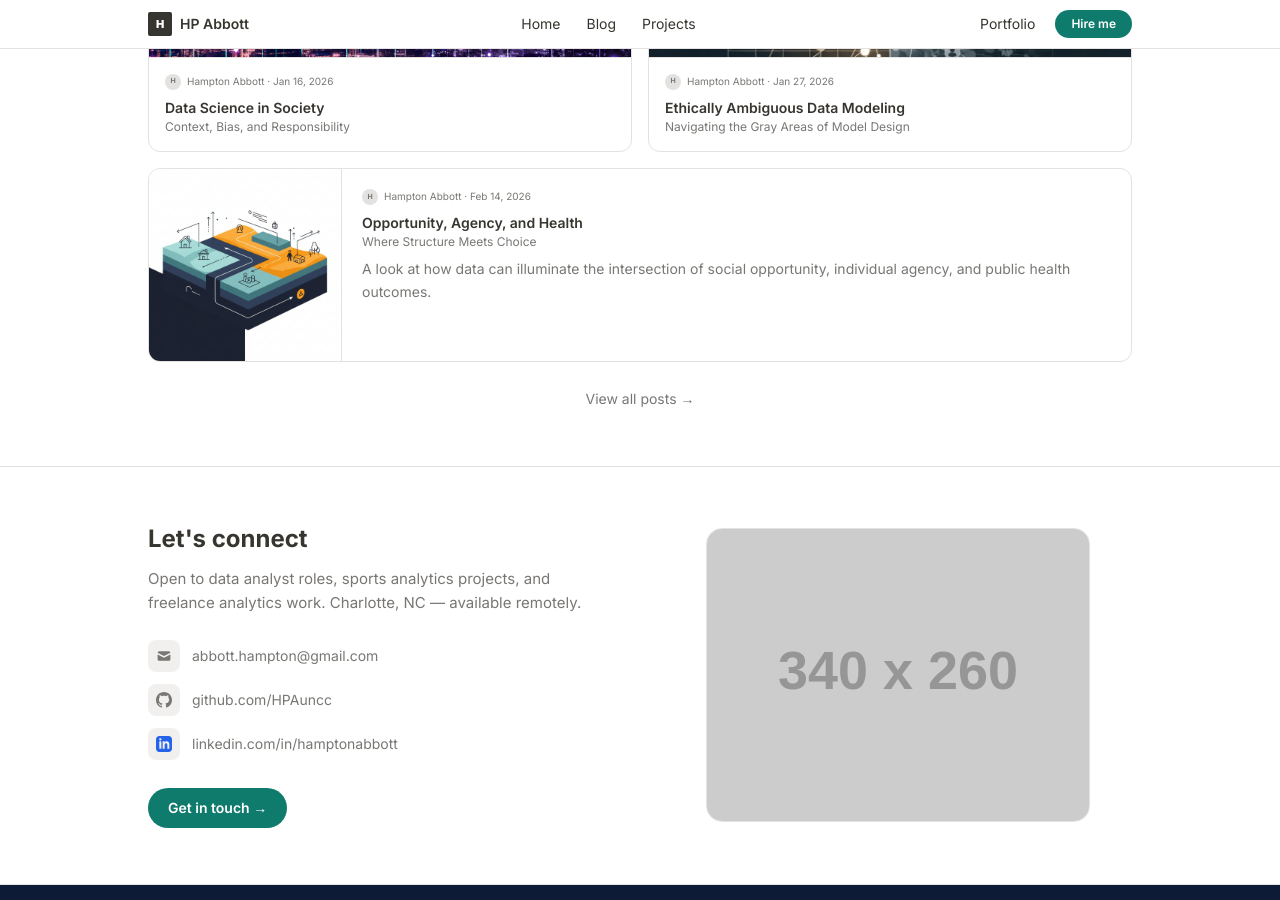
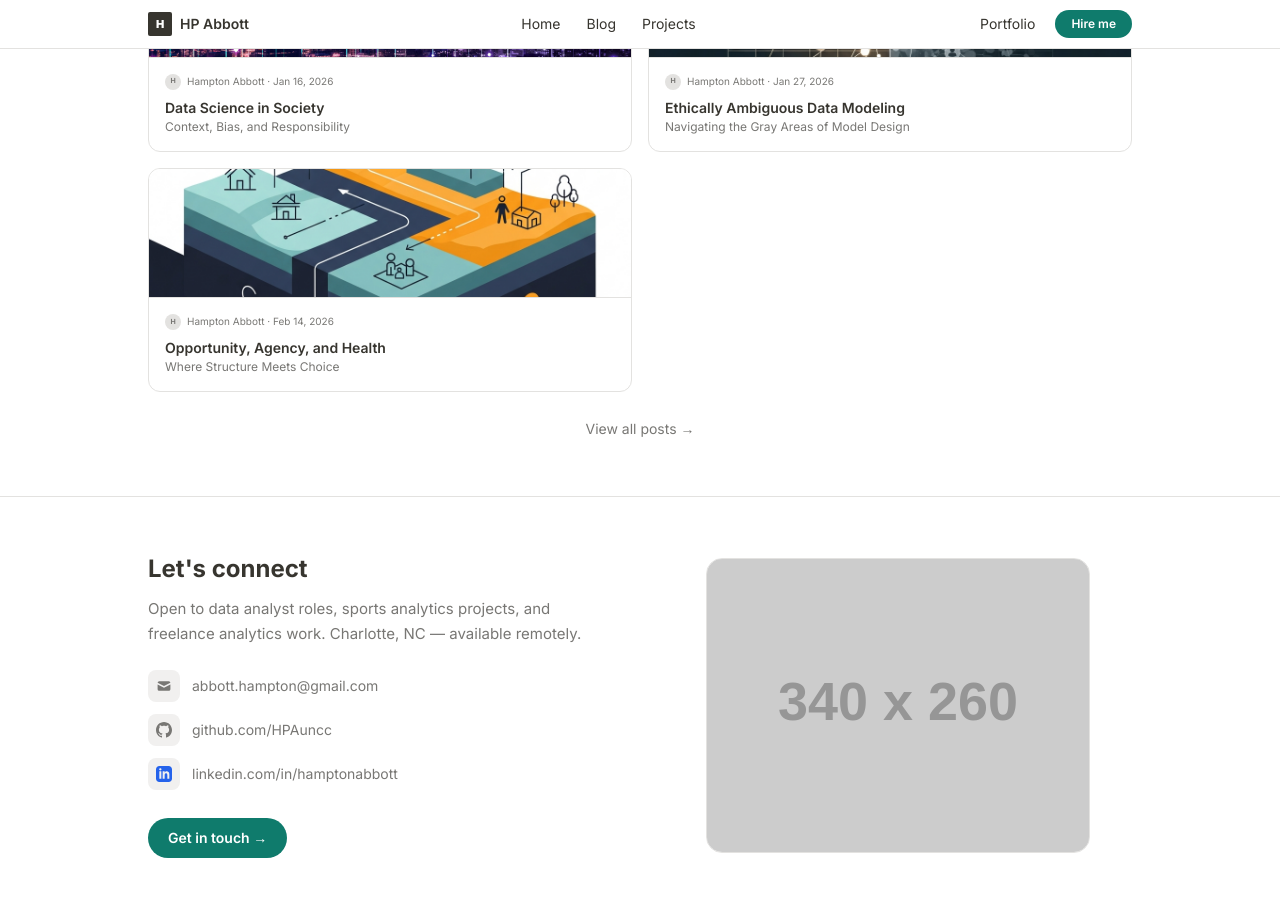
Before and after one commit to HPAuncc/HPAuncc.github.io, a Jekyll site: the page built from index.html, in a window 1280 px wide and 900 px high, scrolled down 1535 px. Built offline with Jekyll 4.4.1, drawn with Linux system fonts in a browser that asks for light colours; nearby versions of some CDN libraries.

Commit message:
Standardize blog card layout to consistent vertical format
All three blog cards now use matching full-width thumbnail + text layout.

Co-Authored-By: Claude Sonnet 4.6 <noreply@anthropic.com>

```diff
--- a/index.html
+++ b/index.html
@@ -308,26 +308,22 @@ layout: null
         </div>
       </a>
 
-    </div>
 
-    <!-- Blog 3 full-width card -->
-    <div class="mt-4">
+      <!-- Blog 3 -->
       <a href="/2026/02/14/opportunity-agency-and-health.html" class="block bg-white border border-[#e3e2e0] rounded-xl overflow-hidden ch">
-        <div class="flex flex-col sm:flex-row items-stretch">
-          <div class="sm:w-48 flex-shrink-0 overflow-hidden" style="min-height:112px">
+        <div class="h-32 overflow-hidden">
           <img src="assets/images/blog-3/thumbnail.png" alt="Isometric vector illustration of a strategic process map or user journey featuring layered paths, house icons, and human figures in a modern teal and orange palette." class="w-full h-full object-cover object-center">
         </div>
-          <div class="flex-1 p-5 border-t sm:border-t-0 sm:border-l border-[#e3e2e0]">
+        <div class="p-4 border-t border-[#e3e2e0]">
           <div class="flex items-center gap-1.5 mb-2">
             <div class="w-4 h-4 rounded-full bg-[#e3e2e0] flex items-center justify-center text-[7px] font-bold text-[#787774]">H</div>
             <span class="text-[10px] text-[#787774]">Hampton Abbott · Feb 14, 2026</span>
           </div>
           <div class="text-sm font-semibold text-[#37352f] leading-snug">Opportunity, Agency, and Health</div>
-            <div class="text-xs text-[#787774] mt-0.5 mb-2">Where Structure Meets Choice</div>
-            <p class="text-sm text-[#787774] leading-relaxed">A look at how data can illuminate the intersection of social opportunity, individual agency, and public health outcomes.</p>
-          </div>
+          <div class="text-xs text-[#787774] mt-0.5">Where Structure Meets Choice</div>
         </div>
       </a>
+
     </div>
 
     <div class="text-center mt-6">
```
Lines whose indentation alone changed are shown as unchanged.
